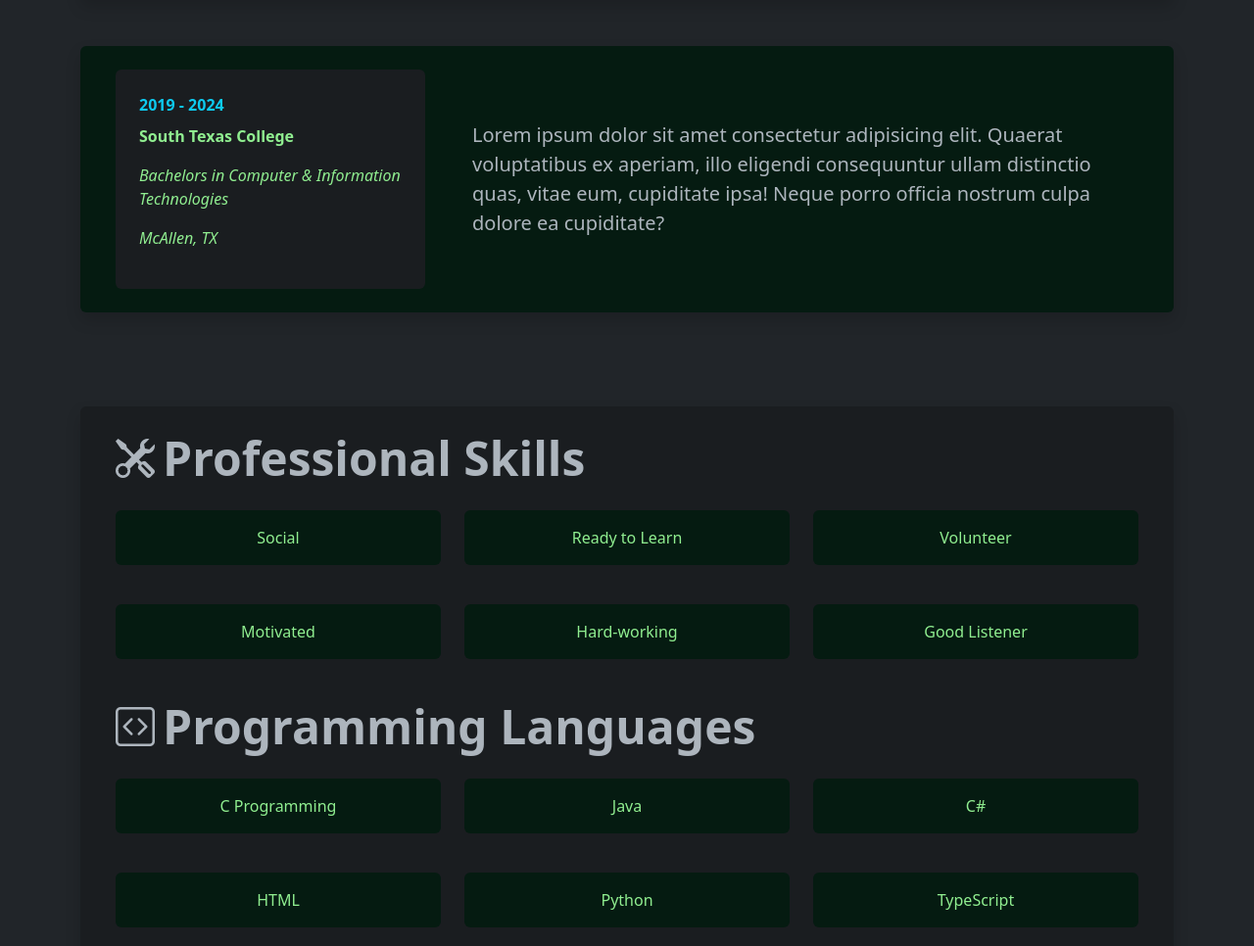
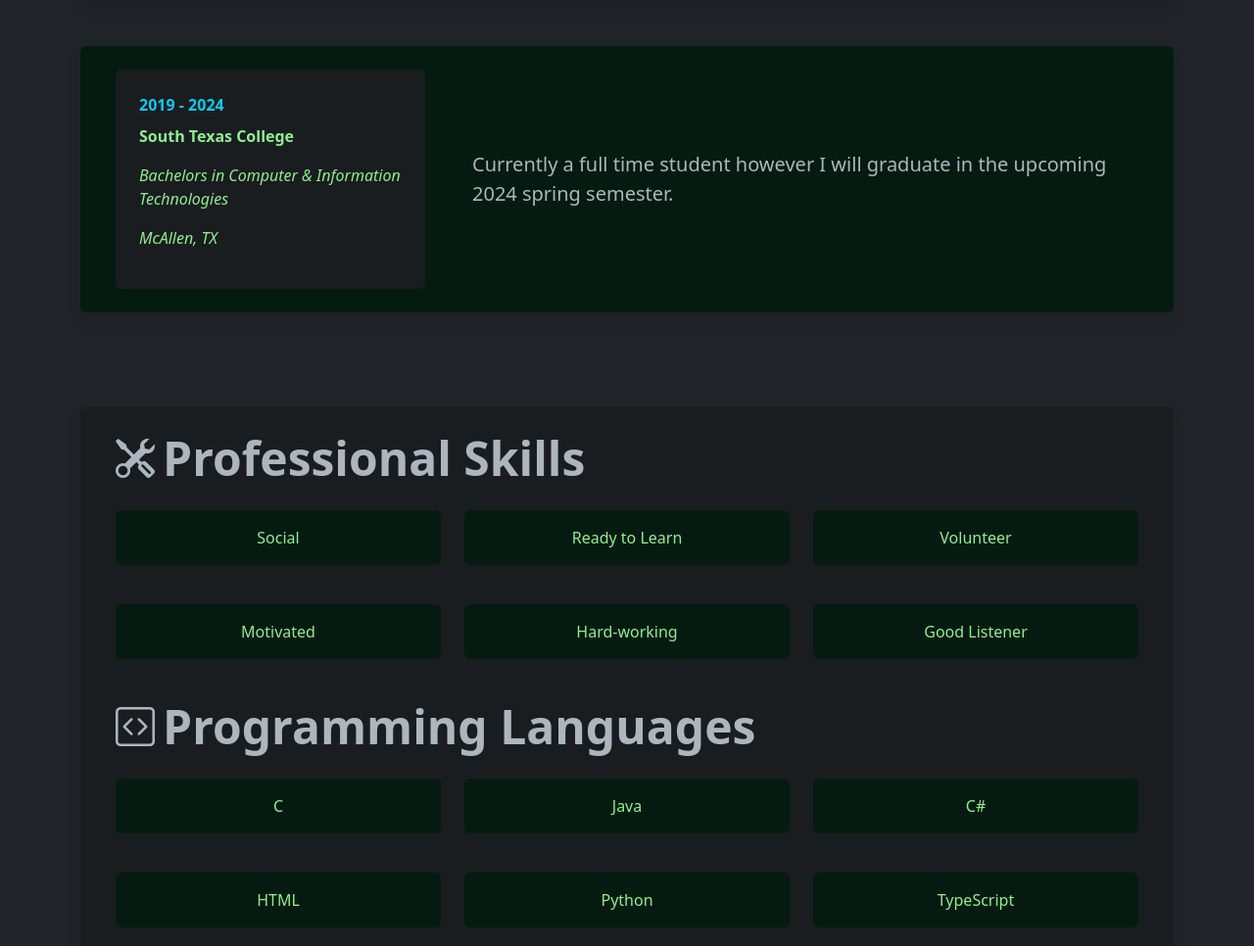
Before and after one commit to UnheardDesert73/resume, a plain HTML site: page resume.html in a window 1280 px wide. Shown: the part 1400-2366 px from the top of the page at 98% size. Drawn offline with nearby package versions, Linux system fonts and the light colour scheme.

Commit message:
finished resume

```diff
--- a/resume.html
+++ b/resume.html
@@ -111,12 +111,12 @@
                         <p class="fst-italic">McAllen, TX</p>
                     </div>
                 </div>
-                    <div class="col-lg-8 fs-5">Lorem ipsum dolor sit amet consectetur adipisicing elit. Quaerat voluptatibus ex aperiam, illo eligendi consequuntur ullam distinctio quas, vitae eum, cupiditate ipsa! Neque porro officia nostrum culpa dolore ea cupiditate? </div>
+                    <div class="col-lg-8 fs-5">Currently a full time student however I will graduate in the upcoming 2024 spring semester. </div>
 
             </div>
         </div>
         </div>
-        <div class="card mt-5 bg-dark-subtle shadow border-0 rounded">
+        <div class="card mt-5 bg-dark-subtle shadow border-0 rounded mb-5">
             <div class="card-body p-4">
                 <div class="skills">
                     <div class="mb-4 skill-title d-flex align-items-center gap-2">
@@ -165,7 +165,7 @@
                     <div class="row row-cols-1 row-cols-md-3">
                         <div class="col mb-4">
                             <p class="bg-success-subtle rounded px-5 py-3 text-center">
-                                C Programming
+                                C
                             </p>
                         </div>
                         <div class="col mb-4">
```
